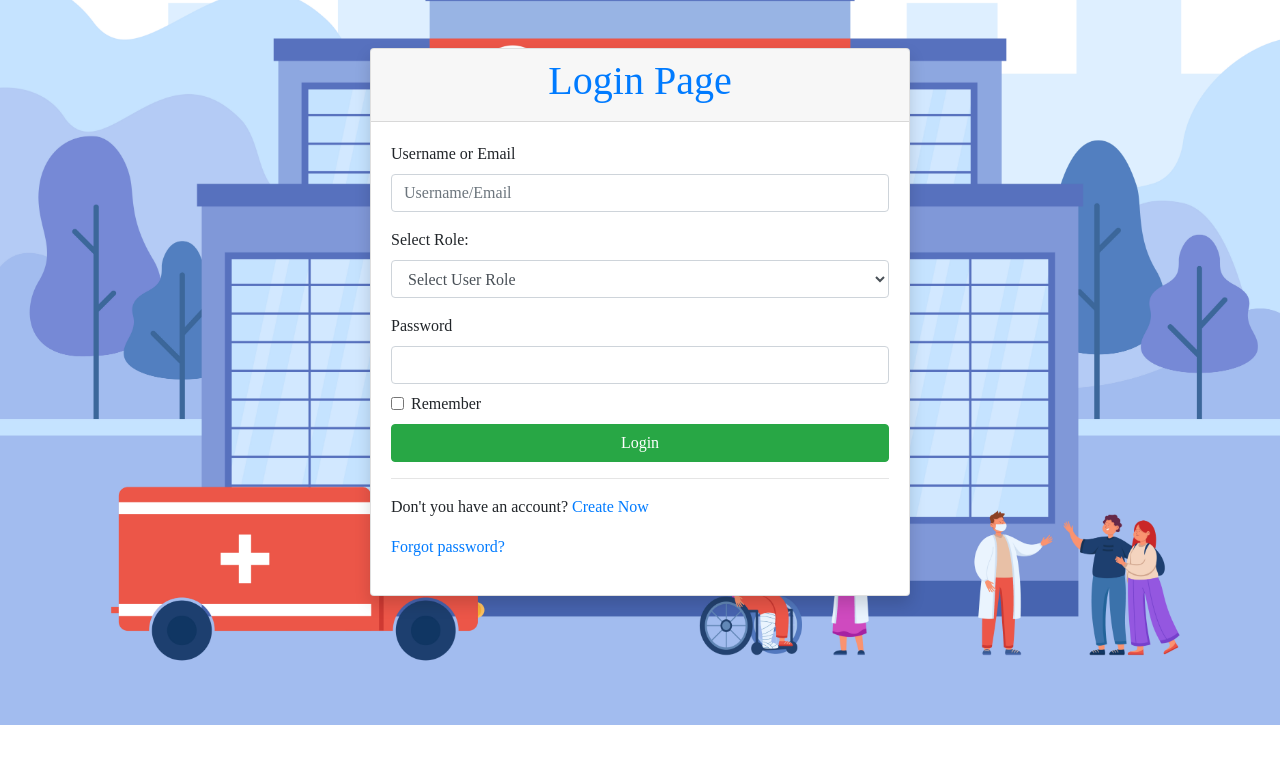
After one commit to Unique982/Hospital-Management-System-Project, a PHP site: page /admin/login.php in a window 1280 px wide. The commit adds this page. Shown: the top 764 px of the page. Run offline with PHP 8.4, Linux system fonts and the light colour scheme.

Commit message:
add login and forgor password code

```diff
--- /dev/null
+++ b/admin/login.php
@@ -0,0 +1,79 @@
+<!doctype html>
+<html lang="en">
+  <head>
+    <title>Login Page</title>
+    <!-- Required meta tags -->
+    <meta charset="utf-8">
+    <meta name="viewport" content="width=device-width, initial-scale=1, shrink-to-fit=no">
+
+    <!-- Bootstrap CSS -->
+    <link rel="stylesheet" href="https://stackpath.bootstrapcdn.com/bootstrap/4.3.1/css/bootstrap.min.css" integrity="sha384-ggOyR0iXCbMQv3Xipma34MD+dH/1fQ784/j6cY/iJTQUOhcWr7x9JvoRxT2MZw1T" crossorigin="anonymous">
+  </head>
+  <style>
+    body{
+        font-family: 'Times New Roman';
+        background-image: url("../assets/images/Tiny doctors and patients near hospital flat vector illustration.jpg");
+    background-repeat: no-repeat;
+    background-size: cover;
+    background-position: center;
+    }
+</style>
+  <body>
+      <div class="container mt-5 ">
+        <div class="row justify-content-center">
+            <div class="col-xs-12 col-sm-8 col-md-6 col-lg-6">
+                <div class="card shadow">
+                <div class="card-header text-center text-primary p-2">
+                <h1> Login Page</h1>
+                </div>
+                <div class="card-body">
+            <form action="" method="post">
+                <div class="form-group">
+                    <label for="">Username or Email</label>
+                    <input type="text" name="user__name/email" class="form-control" placeholder="Username/Email">
+                </div>
+                <div class="form-group">
+                    <label for="">Select Role:</label>
+                    <select name="user_type" id="" class="form-control">
+                        <option selected>Select User Role</option>
+                        <option value="admin">Admin</option>
+                        <option value="doctor">Doctor</option>
+                        <option value="patient">Patient</option>
+                        <option value="laber">Laber</option>
+                    </select>
+                </div>
+                <div class="fomr-group">
+                    <label for="">Password</label>
+                    <input type="password" class="form-control" name="password">
+                </div>
+                <div class="form-check mt-2">
+                    <input type="checkbox" name="remember" class="form-check-input">
+                    <label for="">Remember</label>
+                </div>
+                <div class="from-group">
+                    <button type="submit" name="login" class="btn btn-success w-100">Login</button>
+                </div>
+                <hr>
+                <div class="form-group">
+    <p>Don't you have an account?
+        <a href="#">Create Now</a>
+    </p>
+</div>
+
+<div class="form-group">
+    <a href="forgot_password.php">Forgot password?</a>
+</div>
+            </form>
+             </div>
+                </div>
+                </div>
+            </div>
+        </div>
+      </div>
+    <!-- Optional JavaScript -->
+    <!-- jQuery first, then Popper.js, then Bootstrap JS -->
+    <script src="https://code.jquery.com/jquery-3.3.1.slim.min.js" integrity="sha384-q8i/X+965DzO0rT7abK41JStQIAqVgRVzpbzo5smXKp4YfRvH+8abtTE1Pi6jizo" crossorigin="anonymous"></script>
+    <script src="https://cdnjs.cloudflare.com/ajax/libs/popper.js/1.14.7/umd/popper.min.js" integrity="sha384-UO2eT0CpHqdSJQ6hJty5KVphtPhzWj9WO1clHTMGa3JDZwrnQq4sF86dIHNDz0W1" crossorigin="anonymous"></script>
+    <script src="https://stackpath.bootstrapcdn.com/bootstrap/4.3.1/js/bootstrap.min.js" integrity="sha384-JjSmVgyd0p3pXB1rRibZUAYoIIy6OrQ6VrjIEaFf/nJGzIxFDsf4x0xIM+B07jRM" crossorigin="anonymous"></script>
+  </body>
+</html>
--- a/admin/patient_list.php
+++ b/admin/patient_list.php
@@ -9,8 +9,6 @@ if($count){
 ?>
 <div class="container-fluid">
     <!-- DataTales Example -->
-
-
     <div class="card  mb-4">
         <div class="card-header py-3">
             <h6 class="m-0 font-weight-bold text-primary">Patient List
```
Also changed, not shown: admin/forgot_password.php (added, +60 -0 lines), assets/images/Tiny doctors and patients near hospital flat vector illustration.jpg (added).
